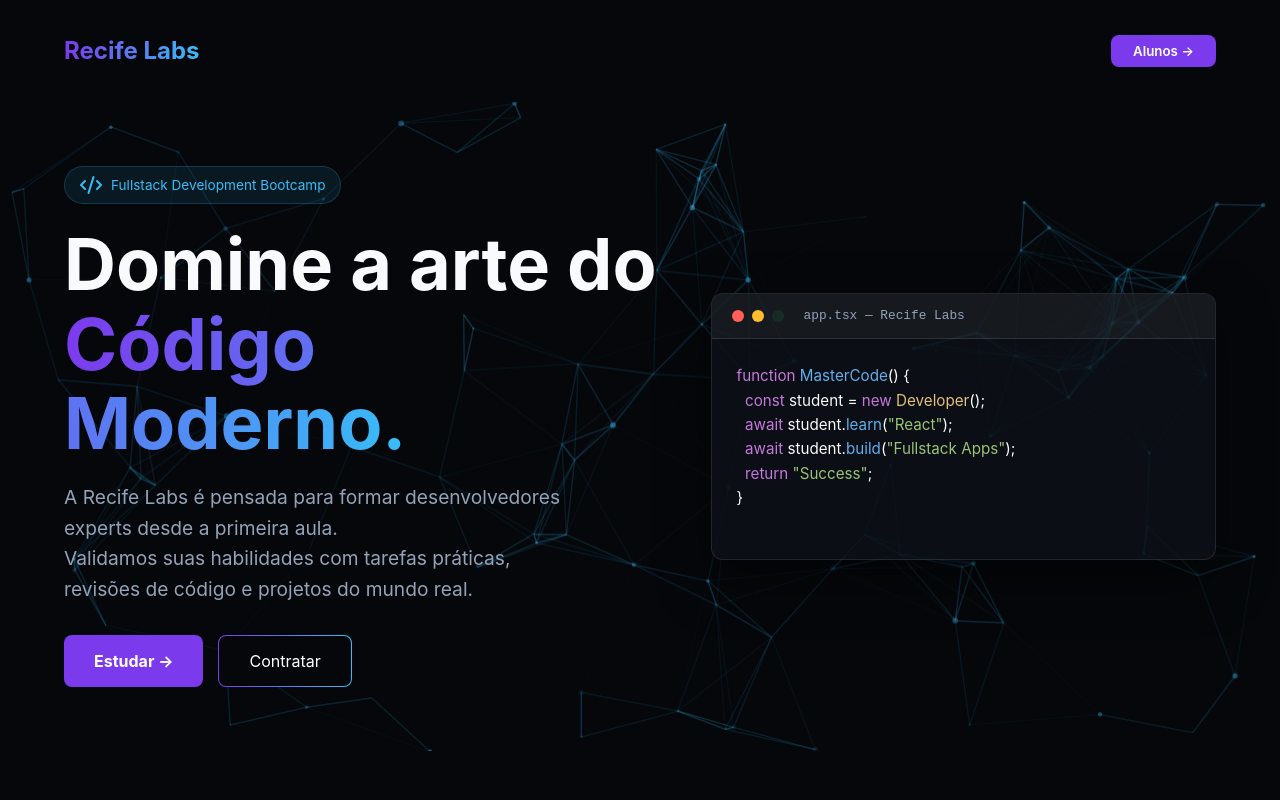
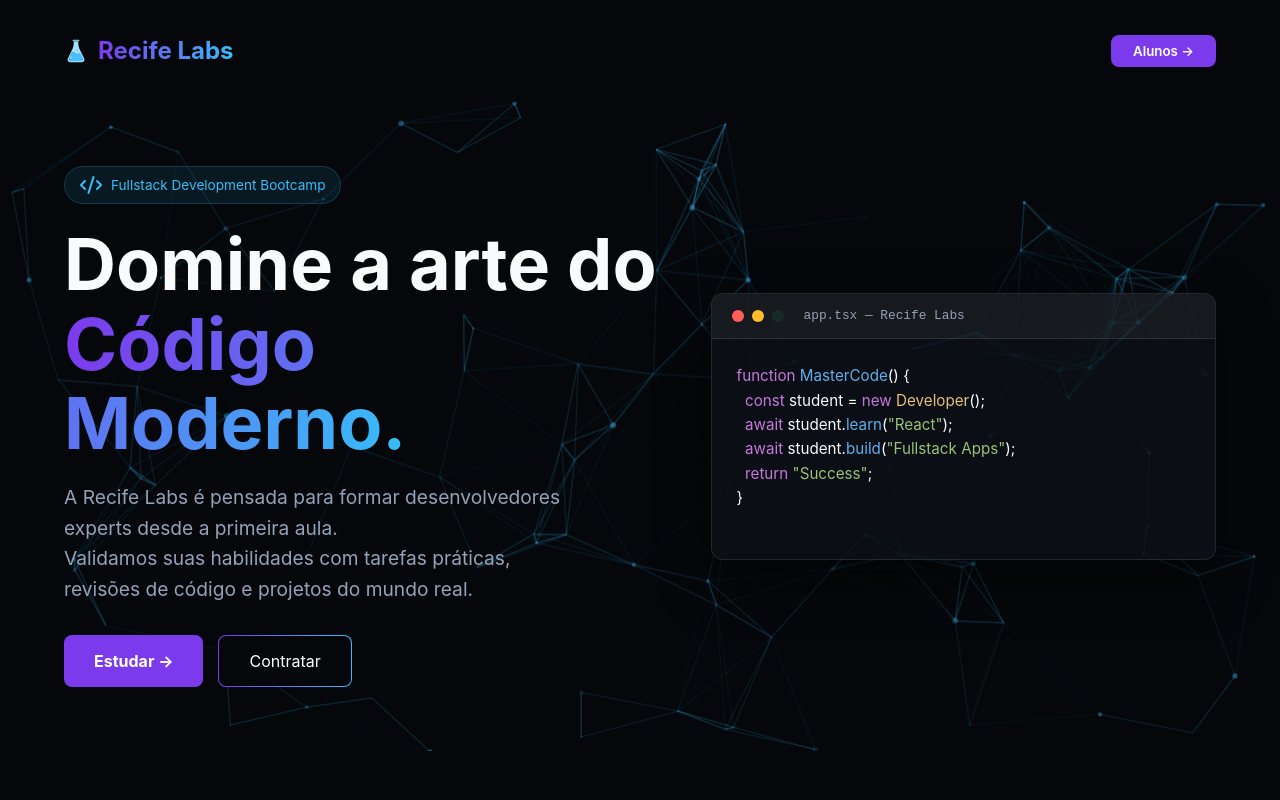
Before and after one commit to RecifeLabs/recifelabs-frontend, a plain HTML site: page index.html in a window 1280 px wide. Shown: the top 800 px of the page. Drawn offline with nearby package versions, Linux system fonts and the light colour scheme.

Commit message:
feat: add logo image to the navigation bar in index.html

```diff
--- a/index.html
+++ b/index.html
@@ -120,6 +120,7 @@
             <img src="./src/assets/site-logo.png" alt="">
             <button class="btn-outline">Empresas</button>
             -->
+            <img src="./src/assets/site-logo.png" alt="">
             <span class="logo-text">Recife Labs</span>
         </div>
         <nav class="nav-buttons">
```
